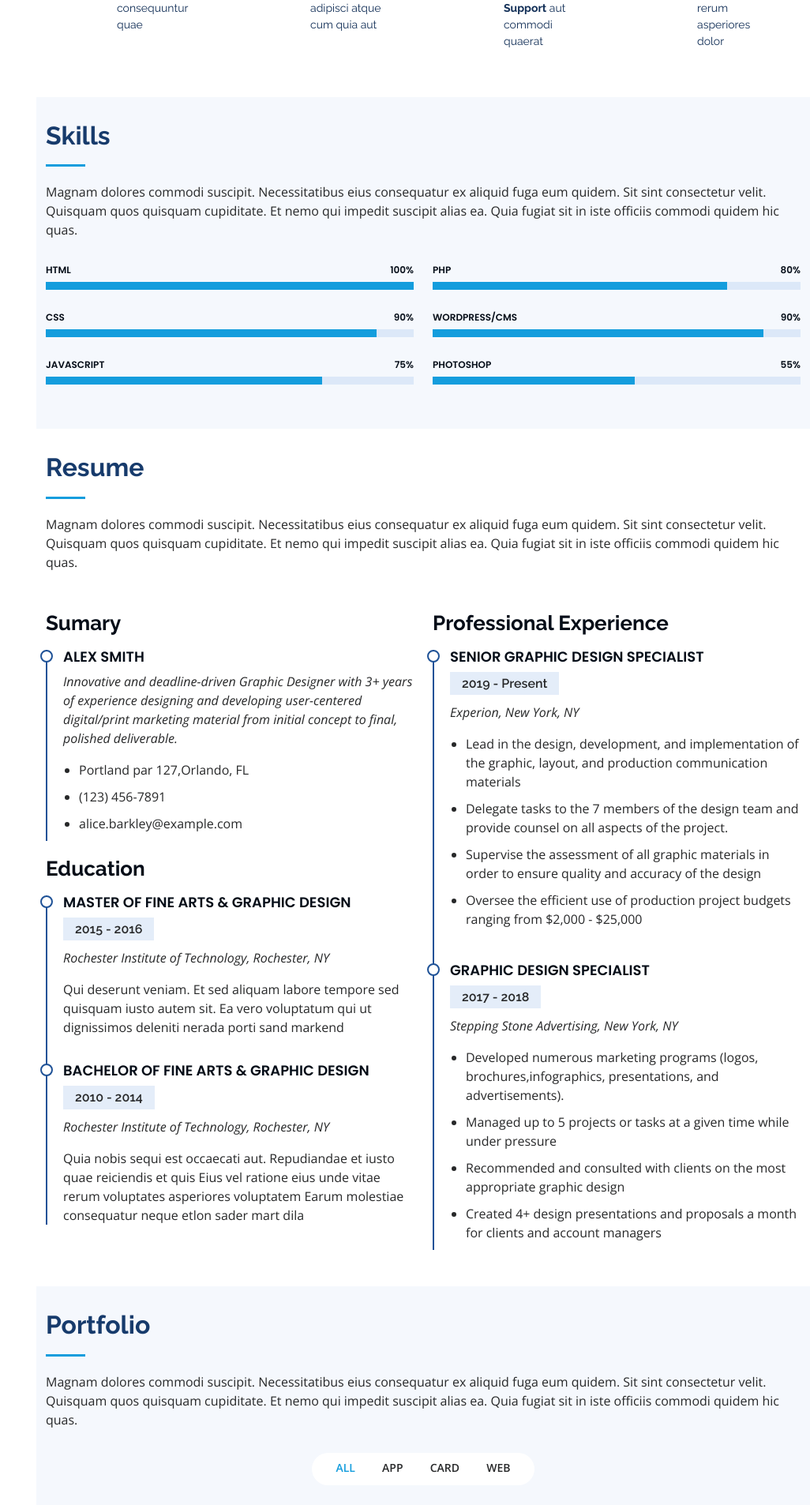
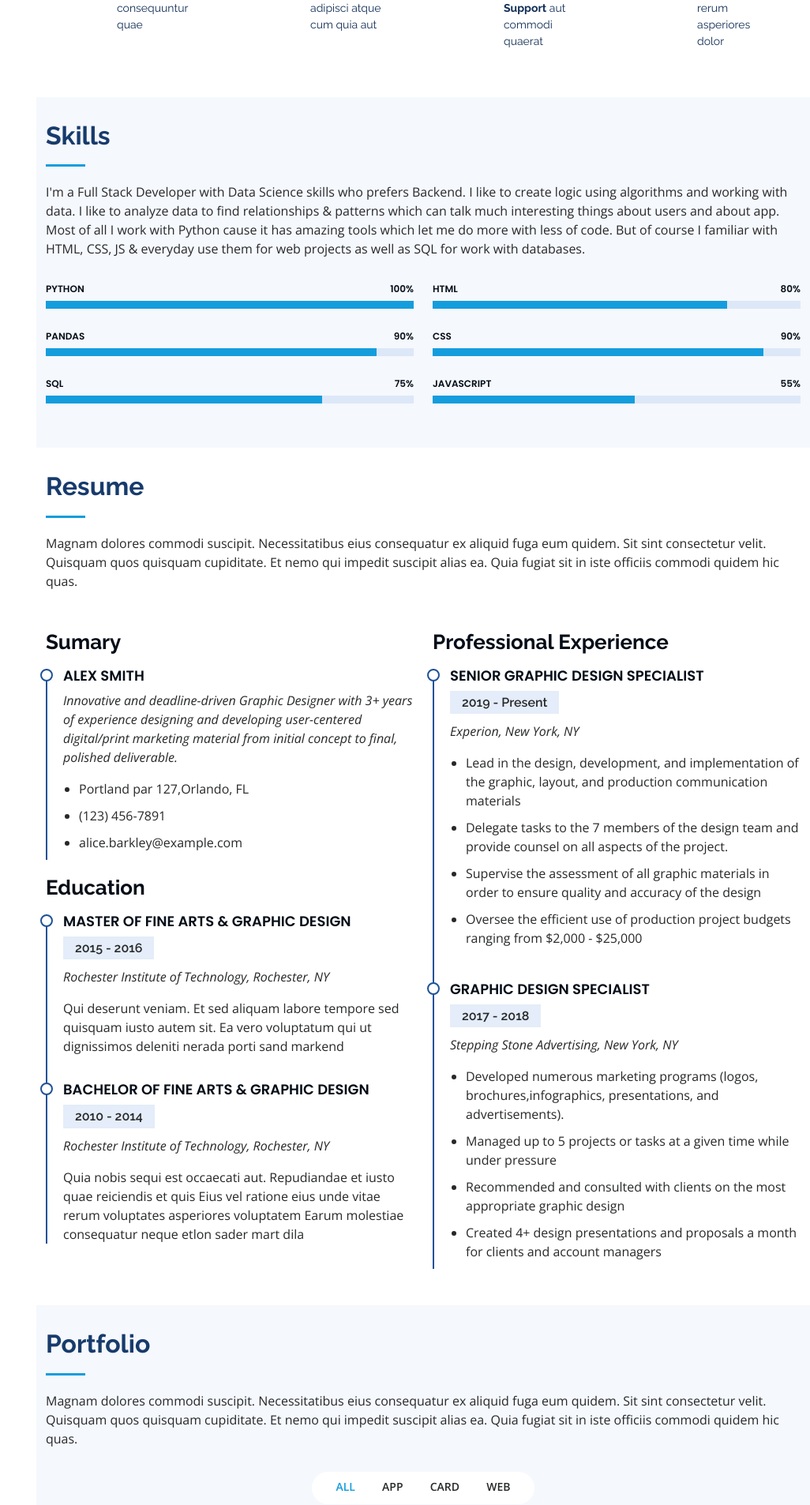
Before and after one commit to k-yakovlev/portfolio-website, a Flask app: page / in a window 1280 px wide. Shown: the part 1820-3726 px from the top of the page at 79% size, without its empty margins (254-1280 px from the left). Run offline with Flask 2, Linux system fonts and the light colour scheme; some libraries are stand-ins or nearby versions.

Commit message:
Add content to 'Skills' section.

```diff
--- a/templates/index.html
+++ b/templates/index.html
@@ -184,7 +184,13 @@
 
         <div class="section-title">
           <h2>Skills</h2>
-          <p>Magnam dolores commodi suscipit. Necessitatibus eius consequatur ex aliquid fuga eum quidem. Sit sint consectetur velit. Quisquam quos quisquam cupiditate. Et nemo qui impedit suscipit alias ea. Quia fugiat sit in iste officiis commodi quidem hic quas.</p>
+          <p>
+            I'm a Full Stack Developer with Data Science skills who prefers Backend. I like to create logic using
+            algorithms and working with data. I like to analyze data to find relationships & patterns which can talk
+            much interesting things about users and about app. Most of all I work with Python cause it has amazing tools
+            which let me do more with less of code. But of course I familiar with HTML, CSS, JS & everyday use them for
+            web projects as well as SQL for work with databases.
+          </p>
         </div>
 
         <div class="row skills-content">
@@ -192,9 +198,34 @@
           <div class="col-lg-6" data-aos="fade-up">
 
             <div class="progress">
-              <span class="skill">HTML <i class="val">100%</i></span>
+              <span class="skill">Python <i class="val">100%</i></span>
               <div class="progress-bar-wrap">
                 <div class="progress-bar" role="progressbar" aria-valuenow="100" aria-valuemin="0" aria-valuemax="100"></div>
+              </div>
+            </div>
+
+            <div class="progress">
+              <span class="skill">Pandas <i class="val">90%</i></span>
+              <div class="progress-bar-wrap">
+                <div class="progress-bar" role="progressbar" aria-valuenow="90" aria-valuemin="0" aria-valuemax="100"></div>
+              </div>
+            </div>
+
+            <div class="progress">
+              <span class="skill">SQL <i class="val">75%</i></span>
+              <div class="progress-bar-wrap">
+                <div class="progress-bar" role="progressbar" aria-valuenow="75" aria-valuemin="0" aria-valuemax="100"></div>
+              </div>
+            </div>
+
+          </div>
+
+          <div class="col-lg-6" data-aos="fade-up" data-aos-delay="100">
+
+            <div class="progress">
+              <span class="skill">HTML <i class="val">80%</i></span>
+              <div class="progress-bar-wrap">
+                <div class="progress-bar" role="progressbar" aria-valuenow="80" aria-valuemin="0" aria-valuemax="100"></div>
               </div>
             </div>
 
@@ -206,32 +237,7 @@
             </div>
 
             <div class="progress">
-              <span class="skill">JavaScript <i class="val">75%</i></span>
-              <div class="progress-bar-wrap">
-                <div class="progress-bar" role="progressbar" aria-valuenow="75" aria-valuemin="0" aria-valuemax="100"></div>
-              </div>
-            </div>
-
-          </div>
-
-          <div class="col-lg-6" data-aos="fade-up" data-aos-delay="100">
-
-            <div class="progress">
-              <span class="skill">PHP <i class="val">80%</i></span>
-              <div class="progress-bar-wrap">
-                <div class="progress-bar" role="progressbar" aria-valuenow="80" aria-valuemin="0" aria-valuemax="100"></div>
-              </div>
-            </div>
-
-            <div class="progress">
-              <span class="skill">WordPress/CMS <i class="val">90%</i></span>
-              <div class="progress-bar-wrap">
-                <div class="progress-bar" role="progressbar" aria-valuenow="90" aria-valuemin="0" aria-valuemax="100"></div>
-              </div>
-            </div>
-
-            <div class="progress">
-              <span class="skill">Photoshop <i class="val">55%</i></span>
+              <span class="skill">JavaScript <i class="val">55%</i></span>
               <div class="progress-bar-wrap">
                 <div class="progress-bar" role="progressbar" aria-valuenow="55" aria-valuemin="0" aria-valuemax="100"></div>
               </div>
```
